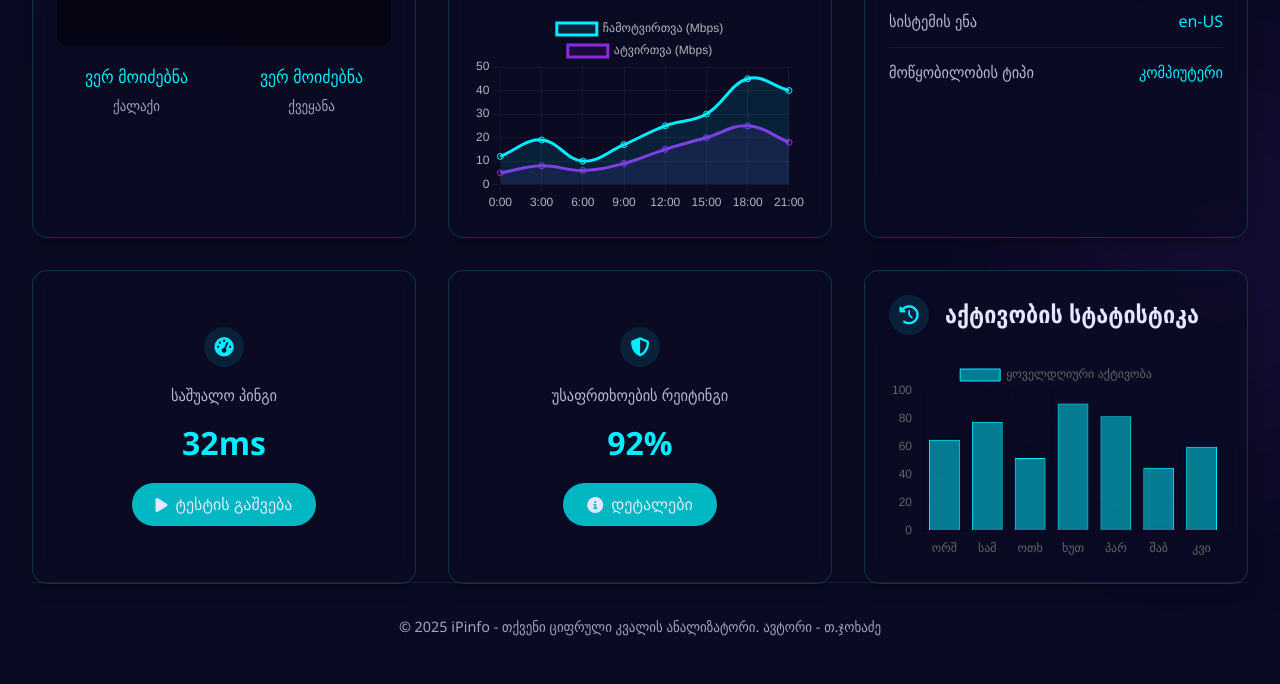
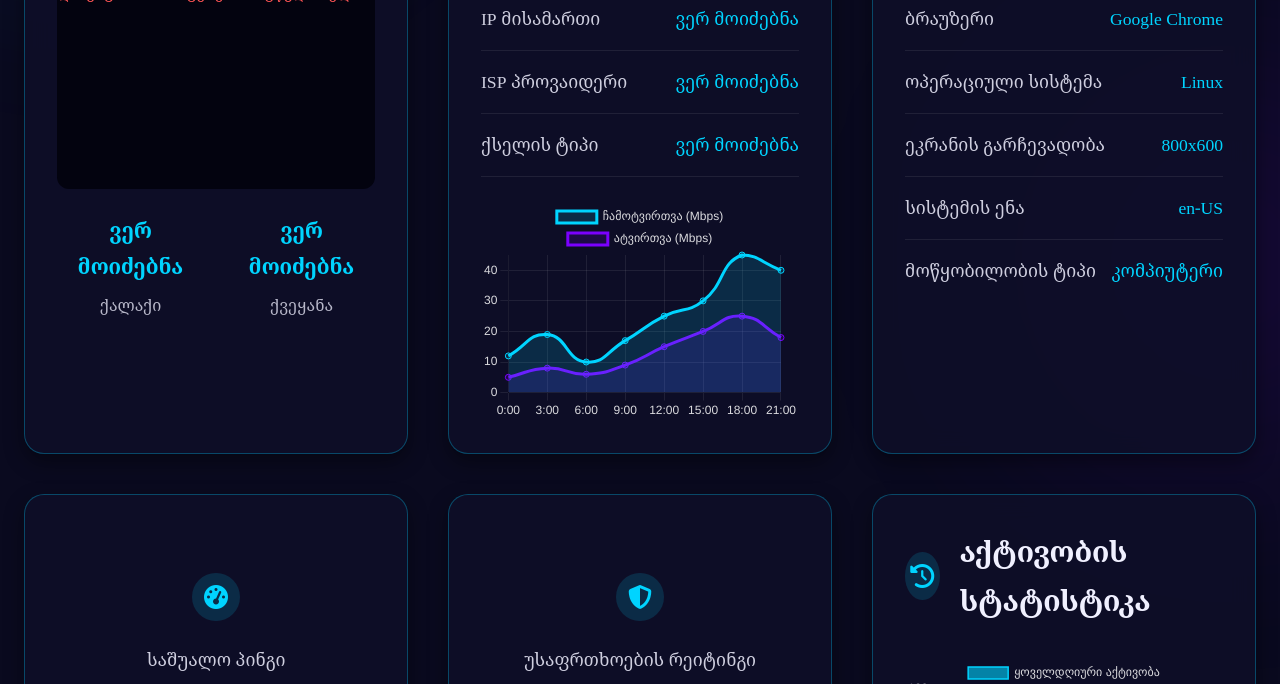
Before and after one commit to tokajoxadze1/ipinfo, a plain HTML site: page index.html in a window 1280 px wide. Shown: the part 489-1173 px from the top of the page. Drawn offline with nearby package versions, Linux system fonts and the light colour scheme; no server answers.

Commit message:
Update index.html

```diff
--- a/index.html
+++ b/index.html
@@ -9,16 +9,18 @@
     <script src="https://cdnjs.cloudflare.com/ajax/libs/Chart.js/3.9.1/chart.min.js"></script>
     <link rel="stylesheet" href="https://unpkg.com/leaflet@1.9.4/dist/leaflet.css" />
     <script src="https://unpkg.com/leaflet@1.9.4/dist/leaflet.js"></script>
+    <link href="https://fonts.googleapis.com/css2?family=Noto+Serif+Georgian:wght@400;700&display=swap" rel="stylesheet">
     <style>
         :root {
-            --primary: #00eeff;
-            --primary-dark: #00b7c2;
-            --secondary: #8a2be2;
-            --dark: #0a0a23;
-            --darker: #040413;
-            --card-bg: rgba(10, 10, 35, 0.8);
-            --card-border: rgba(0, 238, 255, 0.2);
-            --light: #e6e6ff;
+            --primary: #00d4ff;
+            --primary-dark: #00a3cc;
+            --secondary: #7b00ff;
+            --dark: #0a0a1f;
+            --darker: #03030f;
+            --card-bg: rgba(15, 15, 40, 0.85);
+            --card-border: rgba(0, 212, 255, 0.3);
+            --light: #f0f0ff;
+            --gradient: linear-gradient(135deg, rgba(0, 212, 255, 0.2), rgba(123, 0, 255, 0.2));
         }
         * {
             margin: 0;
@@ -26,137 +28,162 @@
             box-sizing: border-box;
         }
         body {
-            font-family: 'Segoe UI', Tahoma, Geneva, Verdana, sans-serif;
+            font-family: 'Noto Serif Georgian', serif;
             background: var(--dark);
             color: var(--light);
             overflow-x: hidden;
-            line-height: 1.6;
+            line-height: 1.7;
         }
         .glow {
             position: fixed;
             border-radius: 50%;
-            filter: blur(100px);
+            filter: blur(120px);
             z-index: -1;
+            opacity: 0.6;
         }
         .glow-1 {
-            width: 600px;
-            height: 600px;
-            background: radial-gradient(circle, rgba(0, 238, 255, 0.15), transparent);
-            top: -200px;
-            left: -200px;
+            width: 700px;
+            height: 700px;
+            background: radial-gradient(circle, rgba(0, 212, 255, 0.25), transparent);
+            top: -250px;
+            left: -250px;
         }
         .glow-2 {
-            width: 400px;
-            height: 400px;
-            background: radial-gradient(circle, rgba(138, 43, 226, 0.15), transparent);
-            bottom: -150px;
-            right: -150px;
+            width: 500px;
+            height: 500px;
+            background: radial-gradient(circle, rgba(123, 0, 255, 0.25), transparent);
+            bottom: -200px;
+            right: -200px;
         }
         .container {
-            max-width: 1400px;
+            max-width: 1440px;
             margin: 0 auto;
-            padding: 2rem;
+            padding: 3rem 1.5rem;
         }
         header {
             text-align: center;
-            margin-bottom: 3rem;
+            margin-bottom: 4rem;
         }
         .title {
-            font-size: 3rem;
+            font-size: 3.5rem;
             color: var(--primary);
-            text-shadow: 0 0 15px rgba(0, 238, 255, 0.5);
+            text-shadow: 0 0 20px rgba(0, 212, 255, 0.6);
+            letter-spacing: 1px;
         }
         .subtitle {
-            font-size: 1.2rem;
-            opacity: 0.8;
-            margin-top: 0.5rem;
+            font-size: 1.3rem;
+            opacity: 0.85;
+            margin-top: 0.75rem;
         }
         .dashboard {
             display: grid;
-            grid-template-columns: repeat(auto-fit, minmax(300px, 1fr));
-            gap: 2rem;
+            grid-template-columns: repeat(auto-fit, minmax(320px, 1fr));
+            gap: 2.5rem;
         }
         .card {
             background: var(--card-bg);
             border: 1px solid var(--card-border);
-            border-radius: 15px;
-            padding: 1.5rem;
-            backdrop-filter: blur(10px);
-            box-shadow: 0 5px 15px rgba(0, 0, 0, 0.3);
-            transition: transform 0.3s ease, box-shadow 0.3s ease;
+            border-radius: 20px;
+            padding: 2rem;
+            backdrop-filter: blur(12px);
+            box-shadow: 0 8px 20px rgba(0, 0, 0, 0.4);
+            transition: transform 0.4s ease, box-shadow 0.4s ease;
+            position: relative;
+            overflow: hidden;
+        }
+        .card::before {
+            content: '';
+            position: absolute;
+            top: 0;
+            left: 0;
+            width: 100%;
+            height: 100%;
+            background: var(--gradient);
+            opacity: 0;
+            transition: opacity 0.4s ease;
+            z-index: -1;
+        }
+        .card:hover::before {
+            opacity: 0.15;
         }
         .card:hover {
-            transform: translateY(-5px);
-            box-shadow: 0 10px 25px rgba(0, 238, 255, 0.2);
+            transform: translateY(-8px);
+            box-shadow: 0 12px 30px rgba(0, 212, 255, 0.3);
         }
         .card-header {
             display: flex;
             align-items: center;
-            margin-bottom: 1.5rem;
+            margin-bottom: 2rem;
         }
         .card-icon {
-            width: 40px;
-            height: 40px;
-            background: rgba(0, 238, 255, 0.1);
+            width: 48px;
+            height: 48px;
+            background: rgba(0, 212, 255, 0.15);
             border-radius: 50%;
             display: flex;
             align-items: center;
             justify-content: center;
-            margin-right: 1rem;
-            font-size: 1.2rem;
+            margin-right: 1.25rem;
+            font-size: 1.5rem;
             color: var(--primary);
+            transition: transform 0.3s ease;
+        }
+        .card:hover .card-icon {
+            transform: scale(1.1);
         }
         .card-title {
-            font-size: 1.5rem;
+            font-size: 1.8rem;
             color: var(--light);
         }
         #map {
-            height: 200px;
-            border-radius: 10px;
-            margin-bottom: 1rem;
+            height: 250px;
+            border-radius: 12px;
+            margin-bottom: 1.5rem;
             background: var(--darker);
         }
         .ip-meta {
             display: flex;
             justify-content: space-between;
             flex-wrap: wrap;
-            gap: 1rem;
+            gap: 1.5rem;
         }
         .meta-item {
             text-align: center;
             flex: 1;
-            min-width: 100px;
+            min-width: 120px;
         }
         .meta-value {
-            font-size: 1.1rem;
+            font-size: 1.3rem;
             color: var(--primary);
-            margin-bottom: 0.3rem;
+            margin-bottom: 0.5rem;
+            font-weight: 700;
         }
         .meta-label {
-            font-size: 0.9rem;
-            opacity: 0.7;
+            font-size: 1rem;
+            opacity: 0.75;
         }
         .info-row {
             display: flex;
             justify-content: space-between;
-            padding: 0.75rem 0;
-            border-bottom: 1px solid rgba(255, 255, 255, 0.05);
+            padding: 1rem 0;
+            border-bottom: 1px solid rgba(255, 255, 255, 0.08);
         }
         .info-row:last-child {
             border-bottom: none;
         }
         .info-label {
-            font-size: 1rem;
-            opacity: 0.8;
+            font-size: 1.1rem;
+            opacity: 0.85;
         }
         .info-value {
-            font-size: 1rem;
+            font-size: 1.1rem;
             color: var(--primary);
+            font-weight: 500;
         }
         .chart-container {
             position: relative;
-            height: 200px;
-            margin-top: 1rem;
+            height: 220px;
+            margin-top: 1.5rem;
         }
         .stat-card {
             display: flex;
@@ -164,89 +191,99 @@
             align-items: center;
             justify-content: center;
             text-align: center;
-            padding: 2rem 1.5rem;
+            padding: 2.5rem 2rem;
         }
         .stat-label {
-            font-size: 1rem;
-            opacity: 0.8;
-            margin-bottom: 0.5rem;
+            font-size: 1.1rem;
+            opacity: 0.85;
+            margin-bottom: 0.75rem;
         }
         .stat-value {
-            font-size: 2rem;
+            font-size: 2.5rem;
             color: var(--primary);
-            margin-bottom: 1rem;
+            margin-bottom: 1.5rem;
             font-weight: bold;
+            text-shadow: 0 0 10px rgba(0, 212, 255, 0.5);
         }
         .btn {
             background: var(--primary-dark);
             color: var(--light);
             border: none;
-            padding: 0.75rem 1.5rem;
-            border-radius: 25px;
+            padding: 1rem 2rem;
+            border-radius: 30px;
             cursor: pointer;
-            font-size: 1rem;
+            font-size: 1.1rem;
             display: flex;
             align-items: center;
-            gap: 0.5rem;
-            transition: background 0.3s ease, transform 0.2s ease;
+            gap: 0.75rem;
+            transition: background 0.3s ease, transform 0.2s ease, box-shadow 0.3s ease;
         }
         .btn:hover {
             background: var(--primary);
-            transform: scale(1.05);
+            transform: scale(1.08);
+            box-shadow: 0 5px 15px rgba(0, 212, 255, 0.4);
         }
         footer {
             text-align: center;
-            margin-top: 3rem;
-            padding-top: 2rem;
-            border-top: 1px solid rgba(255, 255, 255, 0.1);
-            opacity: 0.7;
-            font-size: 0.9rem;
+            margin-top: 4rem;
+            padding-top: 3rem;
+            border-top: 1px solid rgba(255, 255, 255, 0.15);
+            opacity: 0.8;
+            font-size: 1rem;
         }
         .loading-container {
             display: flex;
             justify-content: center;
             align-items: center;
             height: 100%;
-            min-height: 20px;
+            min-height: 24px;
         }
         .loading {
-            width: 30px;
-            height: 30px;
+            width: 36px;
+            height: 36px;
             position: relative;
         }
         .loading div {
+            positionи
             position: absolute;
-            width: 8px;
-            height: 8px;
+            width: 10px;
+            height: 10px;
             background: var(--primary);
             border-radius: 50%;
-            animation: loading 1.2s linear infinite;
+            animation: loading 1s linear infinite;
         }
-        .loading div:nth-child(1) { animation-delay: 0s; top: 0; left: 11px; }
-        .loading div:nth-child(2) { animation-delay: -0.4s; top: 11px; left: 0; }
-        .loading div:nth-child(3) { animation-delay: -0.8s; top: 11px; right: 0; }
-        .loading div:nth-child(4) { animation-delay: -1.2s; bottom: 0; left: 11px; }
+        .loading div:nth-child(1) { animation-delay: 0s; top: 0; left: 13px; }
+        .loading div:nth-child(2) { animation-delay: -0.33s; top: 13px; left: 0; }
+        .loading div:nth-child(3) { animation-delay: -0.66s; top: 13px; right: 0; }
+        .loading div:nth-child(4) { animation-delay: -1s; bottom: 0; left: 13px; }
         @keyframes loading {
-            0%, 100% { transform: scale(0); }
-            50% { transform: scale(1); }
+            0%, 100% { transform: scale(0.3); }
+            50% { transform: scale(1.2); }
         }
         @media (max-width: 768px) {
             .dashboard { grid-template-columns: 1fr; }
-            .title { font-size: 2rem; }
-            .card { padding: 1rem; }
+            .title { font-size: 2.5rem; }
+            .card { padding: 1.5rem; }
+            .card-title { font-size: 1.5rem; }
+            .stat-value { font-size: 2rem; }
+        }
+        @media (max-width: 480px) {
+            .ip-meta { flex-direction: column; align-items: center; }
+            .meta-item { min-width: 100%; }
+            .btn { padding: 0.8rem 1.5rem; font-size: 1rem; }
         }
         .leaflet-container { background: var(--darker); }
         .leaflet-popup-content-wrapper {
             background: var(--card-bg);
             color: var(--light);
-            border-radius: 12px;
+            border-radius: 15px;
             border: 1px solid var(--card-border);
-            box-shadow: 0 5px 15px rgba(0, 0, 0, 0.3);
+            box-shadow: 0 8px 20px rgba(0, 0, 0, 0.4);
         }
         .leaflet-popup-tip { background: var(--card-bg); }
-        ::-webkit-scrollbar { width: 10px; }
+        ::-webkit-scrollbar { width: 12px; }
         ::-webkit-scrollbar-track { background: var(--darker); }
-        ::-webkit-scrollbar-thumb { background: var(--primary-dark); border-radius: 5px; }
+        ::-webkit-scrollbar-thumb { background: var(--primary-dark); border-radius: 6px; }
         ::-webkit-scrollbar-thumb:hover { background: var(--primary); }
     </style>
 </head>
@@ -256,7 +293,7 @@
     <div class="container">
         <header>
             <h1 class="title">IP - INFO</h1>
-            <p class="subtitle"> თქვენი  ქსელის  ინფორმაცია</p>
+            <p class="subtitle">თქვენი ქსელის ინფორმაცია</p>
         </header>
         <div class="dashboard">
             <div class="card">
@@ -324,7 +361,7 @@
                 </div>
             </div>
             <div class="card stat-card">
-                <div class="card-icon" style="margin: 0 auto 1rem auto;">
+                <div class="card-icon" style="margin: 0 auto 1.5rem auto;">
                     <i class="fas fa-tachometer-alt"></i>
                 </div>
                 <div class="stat-label">საშუალო პინგი</div>
@@ -334,7 +371,7 @@
                 </button>
             </div>
             <div class="card stat-card">
-                <div class="card-icon" style="margin: 0 auto 1rem auto;">
+                <div class="card-icon" style="margin: 0 auto 1.5rem auto;">
                     <i class="fas fa-shield-alt"></i>
                 </div>
                 <div class="stat-label">უსაფრთხოების რეიტინგი</div>
@@ -358,8 +395,8 @@
         </footer>
     </div>
     <script>
-        gsap.from("header", { duration: 1.2, y: -50, opacity: 0, ease: "power3.out" });
-        gsap.from(".card", { duration: 1, y: 50, opacity: 0, stagger: 0.15, ease: "power3.out", delay: 0.5 });
+        gsap.from("header", { duration: 1.5, y: -60, opacity: 0, ease: "power4.out" });
+        gsap.from(".card", { duration: 1.2, y: 60, opacity: 0, stagger: 0.2, ease: "power4.out", delay: 0.6 });
 
         function showLoading(elementId) {
             document.getElementById(elementId).innerHTML = `
@@ -397,7 +434,7 @@
                 if (!isNaN(lat) && !isNaN(lng)) {
                     initMap(lat, lng, data.city);
                 } else {
-                    document.getElementById('map').innerHTML = '<p class="text-center" style="color: #ff5555; padding: 2rem 0;">ლოკაციის მონაცემები მიუწვდომელია</p>';
+                    document.getElementById('map').innerHTML = '<p class="text-center" style="color: #ff5555; padding: 2.5rem 0;">ლოკაციის მონაცემები მიუწვდომელია</p>';
                 }
             })
             .catch(error => {
@@ -407,7 +444,7 @@
                 document.getElementById('country').textContent = 'ვერ მოიძებნა';
                 document.getElementById('isp').textContent = 'ვერ მოიძებნა';
                 document.getElementById('connection-type').textContent = 'ვერ მოიძებნა';
-                document.getElementById('map').innerHTML = '<p class="text-center" style="color: #ff5555; padding: 2rem 0;">ლოკაციის მონაცემები მიუწვდომელია</p>';
+                document.getElementById('map').innerHTML = '<p class="text-center" style="color: #ff5555; padding: 2.5rem 0;">ლოკაციის მონაცემები მიუწვდომელია</p>';
             });
 
         const userAgent = navigator.userAgent;
@@ -449,13 +486,13 @@
             const map = L.map('map', { zoomControl: false, attributionControl: false }).setView([lat, lng], 12);
             L.tileLayer('https://{s}.basemaps.cartocdn.com/dark_all/{z}/{x}/{y}{r}.png', { maxZoom: 18 }).addTo(map);
             const userIcon = L.divIcon({
-                html: `<i class="fas fa-map-marker-alt" style="font-size: 2rem; color: #00eeff;"></i>`,
+                html: `<i class="fas fa-map-marker-alt" style="font-size: 2.5rem; color: #00d4ff;"></i>`,
                 className: 'custom-div-icon',
-                iconSize: [30, 30],
-                iconAnchor: [15, 30]
+                iconSize: [35, 35],
+                iconAnchor: [17, 35]
             });
             L.marker([lat, lng], { icon: userIcon }).addTo(map).bindPopup(`<b>${city || 'თქვენი ლოკაცია'}</b>`).openPopup();
-            L.circle([lat, lng], { color: '#00eeff', fillColor: '#00eeff', fillOpacity: 0.1, radius: 1000, weight: 1 }).addTo(map);
+            L.circle([lat, lng], { color: '#00d4ff', fillColor: '#00d4ff', fillOpacity: 0.15, radius: 1200, weight: 1.5 }).addTo(map);
         }
 
         function initNetworkChart() {
@@ -466,17 +503,17 @@
                     {
                         label: 'ჩამოტვირთვა (Mbps)',
                         data: [12, 19, 10, 17, 25, 30, 45, 40],
-                        borderColor: '#00eeff',
-                        backgroundColor: 'rgba(0, 238, 255, 0.1)',
-                        tension: 0.4,
+                        borderColor: '#00d4ff',
+                        backgroundColor: 'rgba(0, 212, 255, 0.15)',
+                        tension: 0.5,
                         fill: true
                     },
                     {
                         label: 'ატვირთვა (Mbps)',
                         data: [5, 8, 6, 9, 15, 20, 25, 18],
-                        borderColor: '#8a2be2',
-                        backgroundColor: 'rgba(138, 43, 226, 0.1)',
-                        tension: 0.4,
+                        borderColor: '#7b00ff',
+                        backgroundColor: 'rgba(123, 0, 255, 0.15)',
+                        tension: 0.5,
                         fill: true
                     }
                 ]
@@ -488,10 +525,10 @@
                     responsive: true,
                     maintainAspectRatio: false,
                     scales: {
-                        y: { beginAtZero: true, grid: { color: 'rgba(255, 255, 255, 0.05)' }, ticks: { color: 'rgba(255, 255, 255, 0.7)' } },
-                        x: { grid: { color: 'rgba(255, 255, 255, 0.05)' }, ticks: { color: 'rgba(255, 255, 255, 0.7)' } }
+                        y: { beginAtZero: true, grid: { color: 'rgba(255, 255, 255, 0.08)' }, ticks: { color: 'rgba(255, 255, 255, 0.85)' } },
+                        x: { grid: { color: 'rgba(255, 255, 255, 0.08)' }, ticks: { color: 'rgba(255, 255, 255, 0.85)' } }
                     },
-                    plugins: { legend: { labels: { color: 'rgba(255, 255, 255, 0.7)' } } }
+                    plugins: { legend: { labels: { color: 'rgba(255, 255, 255, 0.85)' } } }
                 }
             });
         }
@@ -503,15 +540,23 @@
                 datasets: [{
                     label: 'ყოველდღიური აქტივობა',
                     data: [65, 78, 52, 91, 82, 45, 60],
-                    backgroundColor: 'rgba(0, 238, 255, 0.5)',
-                    borderColor: '#00eeff',
-                    borderWidth: 1
+                    backgroundColor: 'rgba(0, 212, 255, 0.6)',
+                    borderColor: '#00d4ff',
+                    borderWidth: 1.5
                 }]
             };
             new Chart(ctx, {
                 type: 'bar',
                 data: chartData,
-                options: { responsive: true, maintainAspectRatio: false, scales: { y: { beginAtZero: true } } }
+                options: {
+                    responsive: true,
+                    maintainAspectRatio: false,
+                    scales: {
+                        y: { beginAtZero: true, grid: { color: 'rgba(255, 255, 255, 0.08)' }, ticks: { color: 'rgba(255, 255, 255, 0.85)' } },
+                        x: { grid: { color: 'rgba(255, 255, 255, 0.08)' }, ticks: { color: 'rgba(255, 255, 255, 0.85)' } }
+                    },
+                    plugins: { legend: { labels: { color: 'rgba(255, 255, 255, 0.85)' } } }
+                }
             });
         }
 
```
